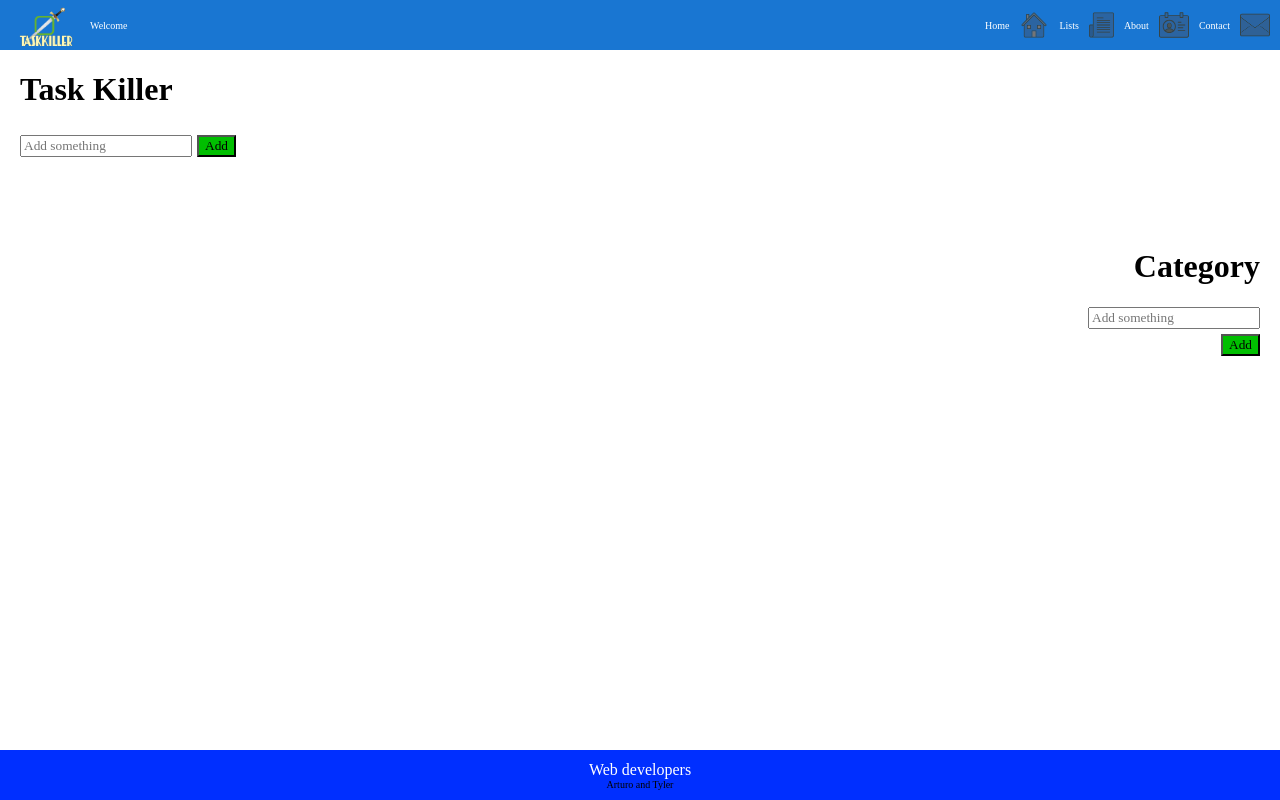
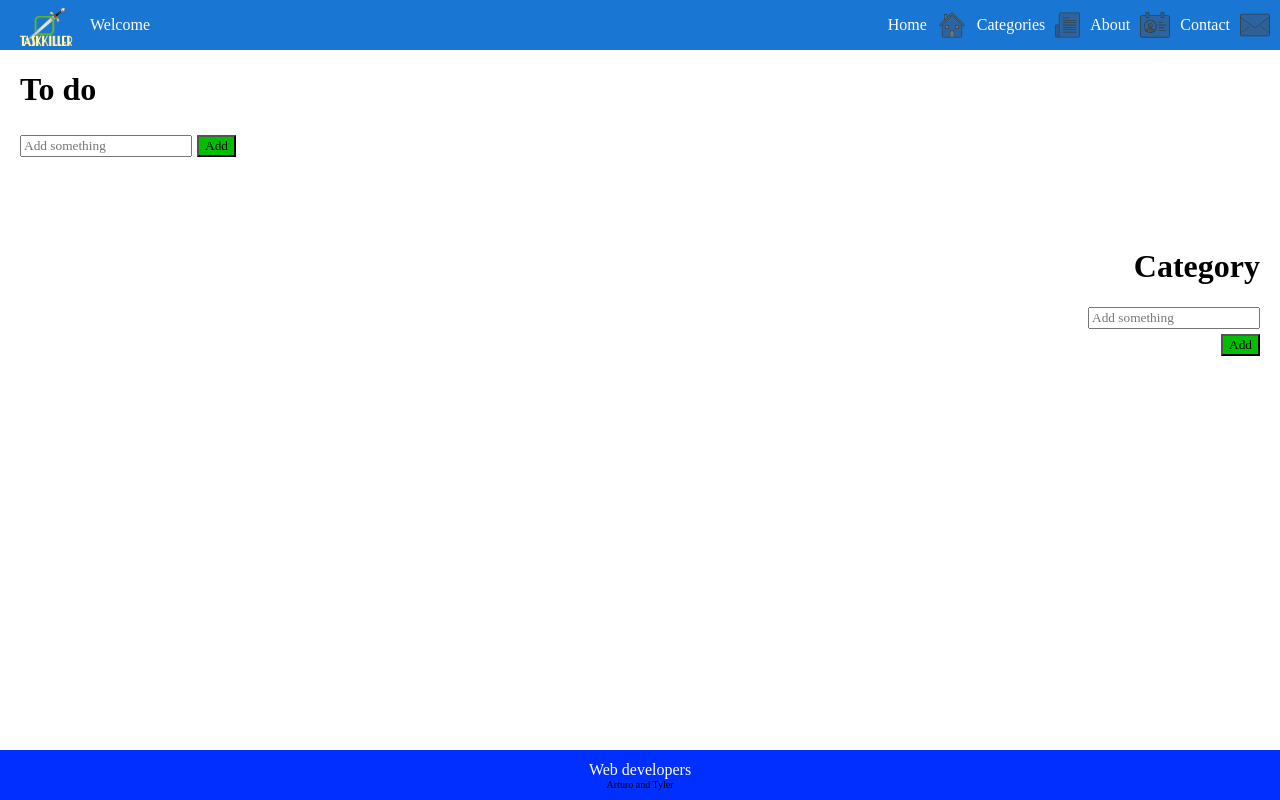
Before and after one commit to ArPimentel/Task-Killer, an Angular app: page / in a window 1280 px wide. Built offline with nearby package versions, Linux system fonts and the light colour scheme; a web font is replaced by a local one.

Commit message:
CSS updated along with workflow.md

```diff
--- a/src/app/category/category.component.css
+++ b/src/app/category/category.component.css
@@ -4,9 +4,8 @@
     flex-direction: column;
     margin: 20px;
     margin-bottom: 70px;
+
 }
-
-
 
 .app-list {
     list-style-type: none;
--- a/src/app/header/header.component.css
+++ b/src/app/header/header.component.css
@@ -9,7 +9,7 @@
     align-items: center;
     background-color: #1976d2;
     color: white;
-    font-size: x-small;
+    font-size: medium;
     margin: 0;
   }
 
@@ -53,13 +53,6 @@
       transition: color #495356 0.2s ease;
     }
 
-
-
-
-
-
-
-
   .spacer {
     flex: 5;
     padding: 20px;
--- a/src/app/header/header.component.html
+++ b/src/app/header/header.component.html
@@ -65,7 +65,7 @@
     </svg>
   </a>
 
-  Lists<a [routerLink]="['/category']" rel="noopener" href="" title="List">
+  Categories<a [routerLink]="['/category']" rel="noopener" href="" title="List">
     <svg
       version="1.0"
       id="list-logo"
--- a/src/app/todo-list/todo-list.component.html
+++ b/src/app/todo-list/todo-list.component.html
@@ -1,5 +1,5 @@
 <div class="todo-content">
-<h1>Task Killer</h1>
+<h1>To do</h1>
 
 <input type="text" placeholder="Add something" [(ngModel)]="newTask" />
 <button class="add-button" (click)="addTask()">Add</button>
```
Also changed, not shown: src/app/app.component.ts (+5 -8 lines), 1 other file (tests, documents, lock files or other folders).
